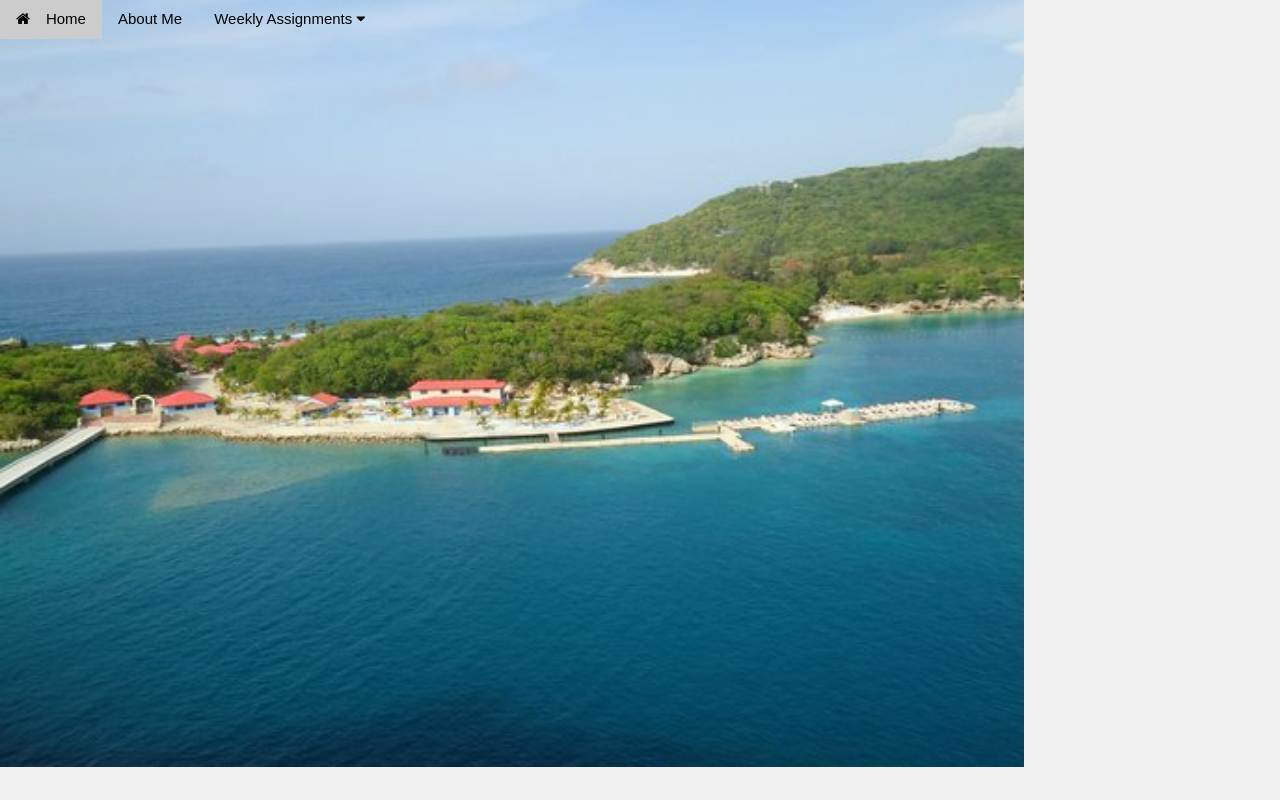
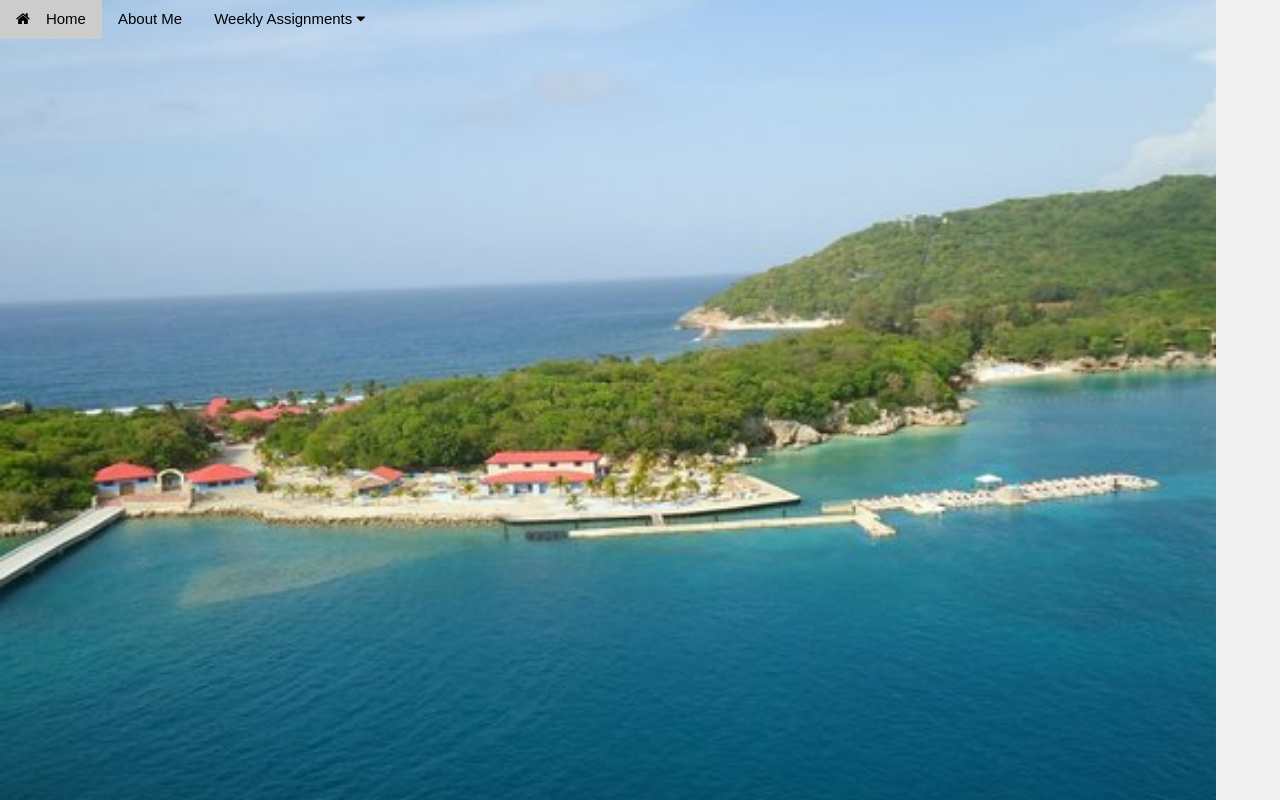
Before and after one commit to Michelle1939-32/Michelle1939-32.github.io, a plain HTML site: page Aboutme1.html in a window 1280 px wide. Shown: the top 800 px of the page. Drawn offline with nearby package versions, Linux system fonts and the light colour scheme.

Commit message:
index.html

```diff
--- a/Aboutme1.html
+++ b/Aboutme1.html
@@ -131,7 +131,7 @@ img {
 
 <!-- Image Header -->
 <div class="w3-display-container w3-animate-opacity">
-  <img src="haiti.jpg" alt="Web design background" style="width:80%;height:80%;">
+  <img src="haiti.jpg" alt="Web design background" style="width:95%;height:80%;">
 </div>
 
 
```
